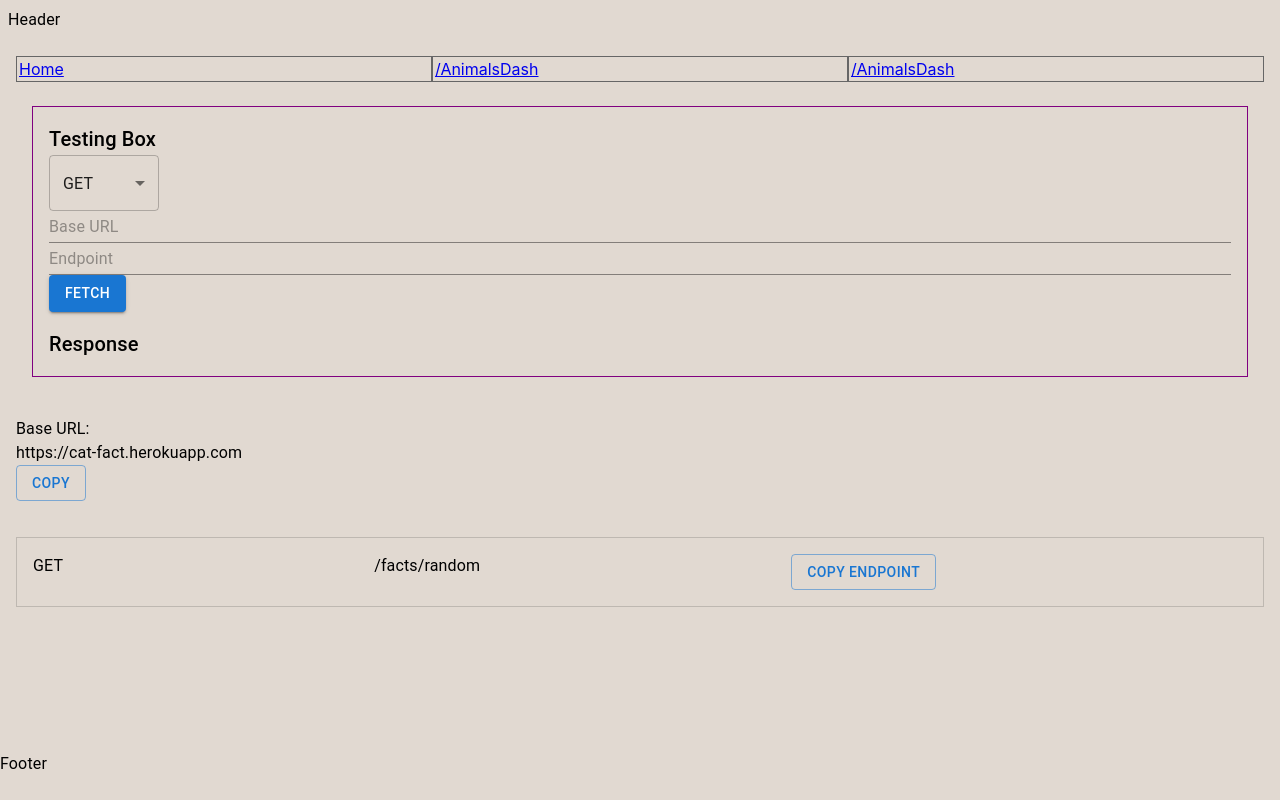
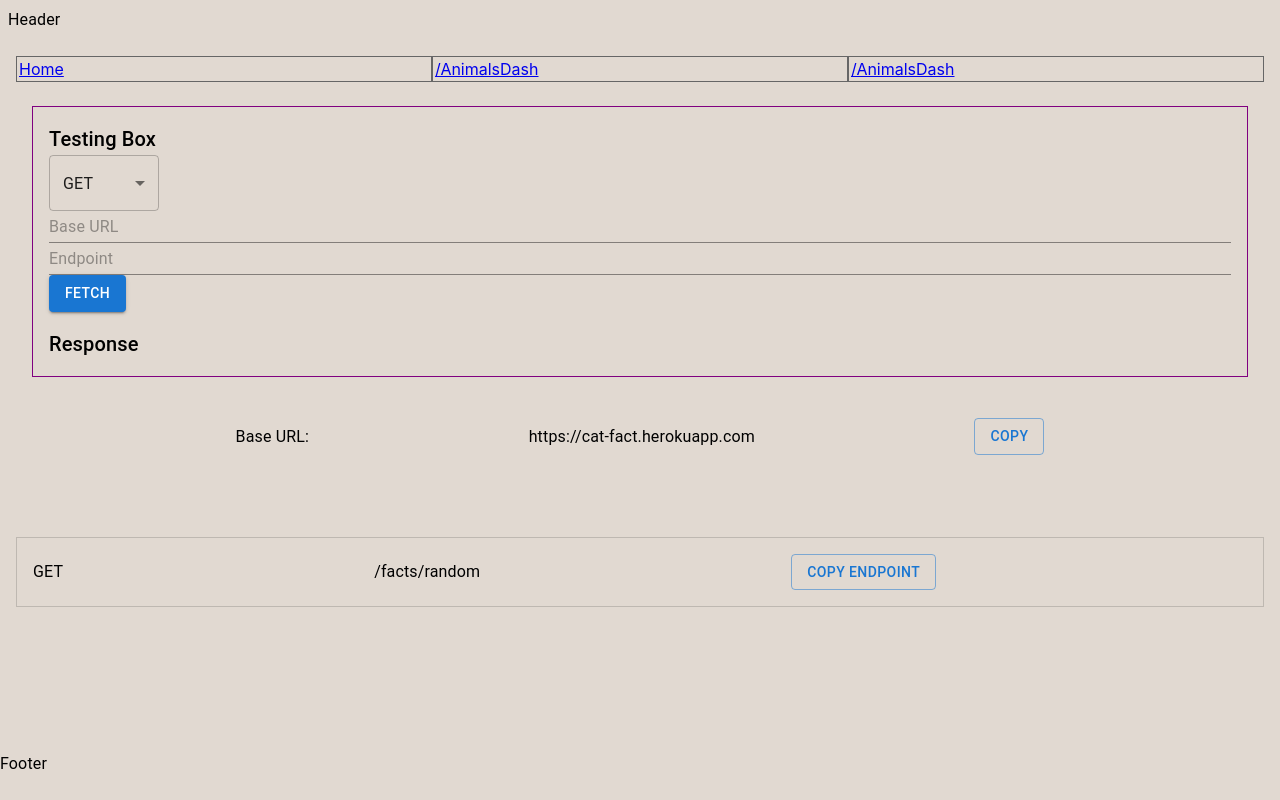
Before and after one commit to Curtis-Thomas/free-api-list-with-react, a React (Create React App) app: page /AnimalsDash/AnimalsDailyCatFacts in a window 1280 px wide. Built offline with nearby package versions, Linux system fonts and the light colour scheme.

Commit message:
style: ApiInfo box layout updated

```diff
--- a/src/core/main/BoxApiInfo.js
+++ b/src/core/main/BoxApiInfo.js
@@ -13,12 +13,27 @@ const BoxApiInfo = ({ baseEndpoint }) => {
   };
 
   return (
-    <Box sx={{ height: "5vh", marginTop: "5vh", marginBottom: "10vh" }}>
-      <Typography>Base URL:</Typography>
-      <Typography>{baseEndpoint}</Typography>
-      <Button variant="outlined" onClick={handleCopyClick}>
-        Copy
-      </Button>
+    <Box
+      sx={{
+        height: "5vh",
+        marginTop: "5vh",
+        marginBottom: "10vh",
+        display: "flex",
+        justifyContent: "space-evenly",
+        alignItems: "center",
+      }}
+    >
+      <Box>
+        <Typography>Base URL:</Typography>
+      </Box>
+      <Box>
+        <Typography>{baseEndpoint}</Typography>
+      </Box>
+      <Box>
+        <Button variant="outlined" onClick={handleCopyClick}>
+          Copy
+        </Button>
+      </Box>
     </Box>
   );
 };
--- a/src/core/main/Endpoints.js
+++ b/src/core/main/Endpoints.js
@@ -42,6 +42,7 @@ const Endpoints = ({ header, endpoint, description }) => {
         padding: 2,
         display: "flex",
         justifyContent: "space-between",
+        alignItems: "center",
       }}
     >
       <Box>
```
